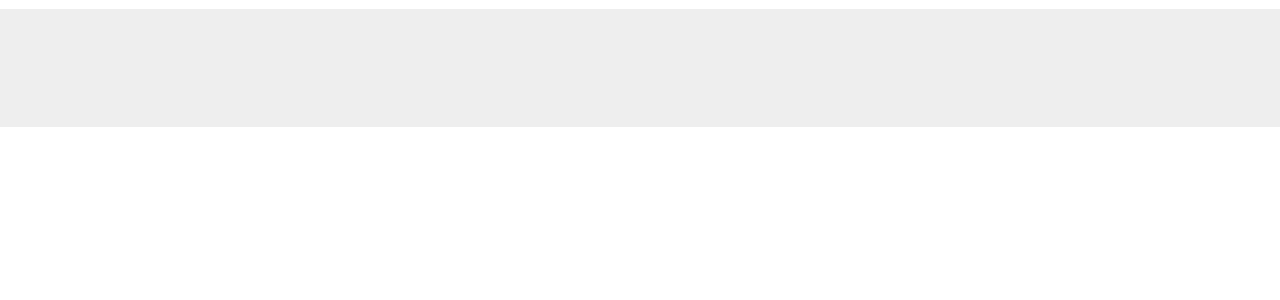
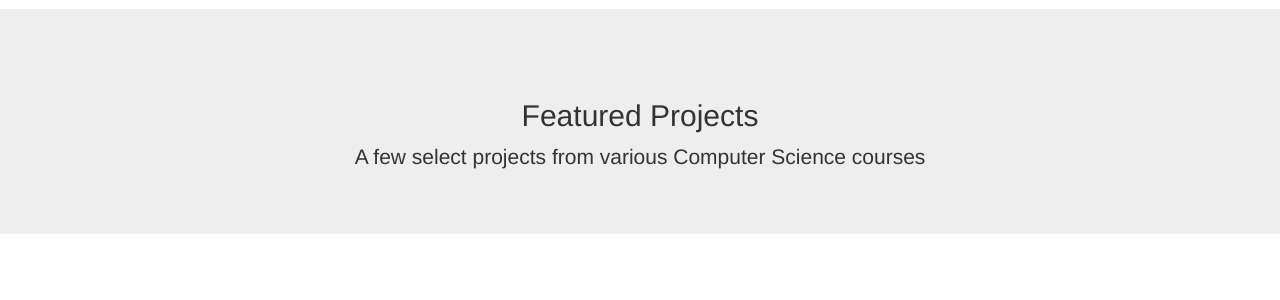
Before and after one commit to nickydraz/Portfolio_in_Bootstrap, a PHP site: page / in a window 1280 px wide. Shown: the part 51-351 px from the top of the page. Run offline with PHP 8.4, Linux system fonts and the light colour scheme; some libraries are stand-ins or nearby versions.

Commit message:
removed excess styles; fixed php includes statement in index

```diff
--- a/css/custom.css
+++ b/css/custom.css
@@ -28,39 +28,6 @@ textarea {
 
 h1 {
     margin-bottom: 10px;
-}
-
-
-/* typography */
-
-h1,
-h2,
-h3,
-h4,
-h5,
-h6 {
-    line-height: 1;
-}
-
-h1 {
-    font-size: 3em;
-    letter-spacing: -2px;
-    margin-bottom: 30px;
-    text-align: center;
-}
-
-h2 {
-    font-size: 1.2em;
-    letter-spacing: -1px;
-    margin-bottom: 30px;
-    text-align: center;
-    font-weight: normal;
-    color: #777;
-}
-
-p {
-    font-size: 1.1em;
-    line-height: 1.7em;
 }
 
 
--- a/includes/style.php
+++ b/includes/style.php
@@ -1,5 +1,5 @@
 <!--Include needed styles -->
-<link rel="stylesheet" type="text/css" href="./boot/css/bootstrap.min.css">
-<link rel="stylesheet" type='text/css' href="./boot/js/bootstrap.min.js">
-<link rel="stylesheet" type="text/css" href="./boot/fonts/glyphicons-halflings-regular.svg">
-<link rel="stylesheet" type="text/css" href="./css/custom.css">
+<link rel="stylesheet" type="text/css" href="/boot/css/bootstrap.min.css">
+<link rel="stylesheet" type='text/css' href="/boot/js/bootstrap.min.js">
+<link rel="stylesheet" type="text/css" href="/boot/fonts/glyphicons-halflings-regular.svg">
+<link rel="stylesheet" type="text/css" href="/css/custom.css">
--- a/index.php
+++ b/index.php
@@ -1,7 +1,7 @@
 <html>
 
 <head>
-    <? include 'includes/style.php'; ?>
+    <?php require 'includes/style.php'; ?>
         <title>Home | Nicholas Drazenovic</title>
 </head>
 
@@ -27,7 +27,9 @@
     </header>
     <!-- End navbar -->
     <!-- Begin main content -->
-    <div class='center middle jumbotron'>
+    <div class='text-center middle jumbotron'>
+        <h2>Featured Projects</h2>
+        <p class='lead'>A few select projects from various Computer Science courses</p>
     </div>
     <!-- End main content -->
 </body>
```
